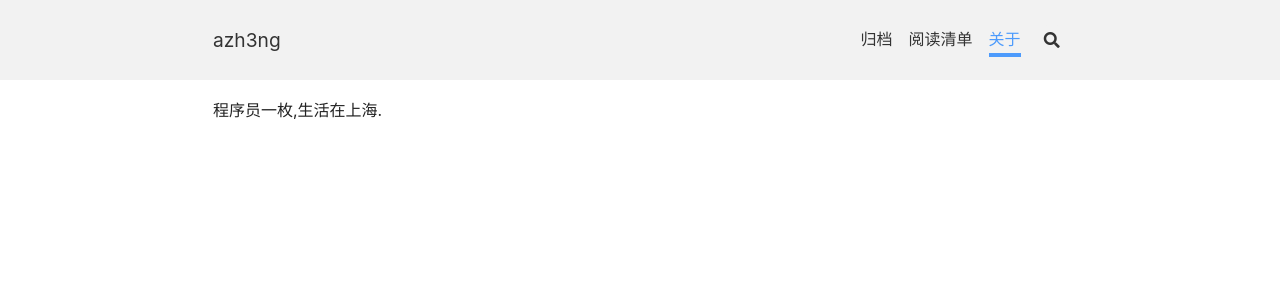
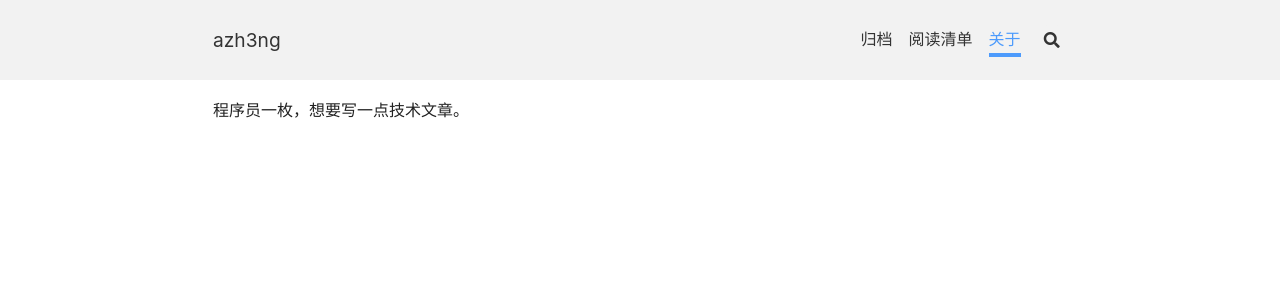
Before and after one commit to azh3ng/azh3ng.github.io, a Jekyll site: the page built from about.md, in a window 1280 px wide. Shown: the top 292 px of the page. Built offline with Jekyll 4.4.1, drawn with Linux system fonts in a browser that asks for light colours; nearby versions of some CDN libraries.

```diff
--- a/about.md
+++ b/about.md
@@ -27,4 +27,4 @@ key: page-about
 ---
 
 
-程序员一枚,生活在上海.
+程序员一枚，想要写一点技术文章。
```
